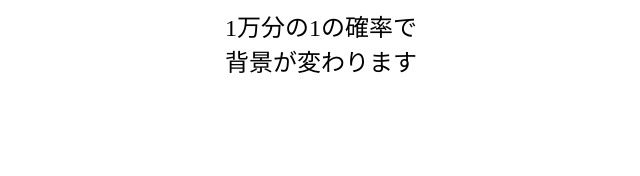
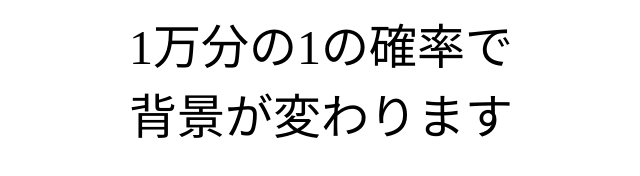
Before and after one commit to karonyt/haikei10000, a plain HTML site: page index.html in a window 1280 px wide. Shown: the whole page, without its empty margins (319-959 px from the left). Drawn offline with Linux system fonts and the light colour scheme.

Commit message:
Update index.html

```diff
--- a/index.html
+++ b/index.html
@@ -3,7 +3,7 @@
   <title>1万分の1で背景変わるサイト</title>
 </head>
   <body onload="proc();">
-    <p align=center><font size="5">1万分の1の確率で<br>背景が変わります</font></p>
+    <p align=center><font size="8">1万分の1の確率で<br>背景が変わります</font></p>
   </body>
 <script>
 function proc() {
```
